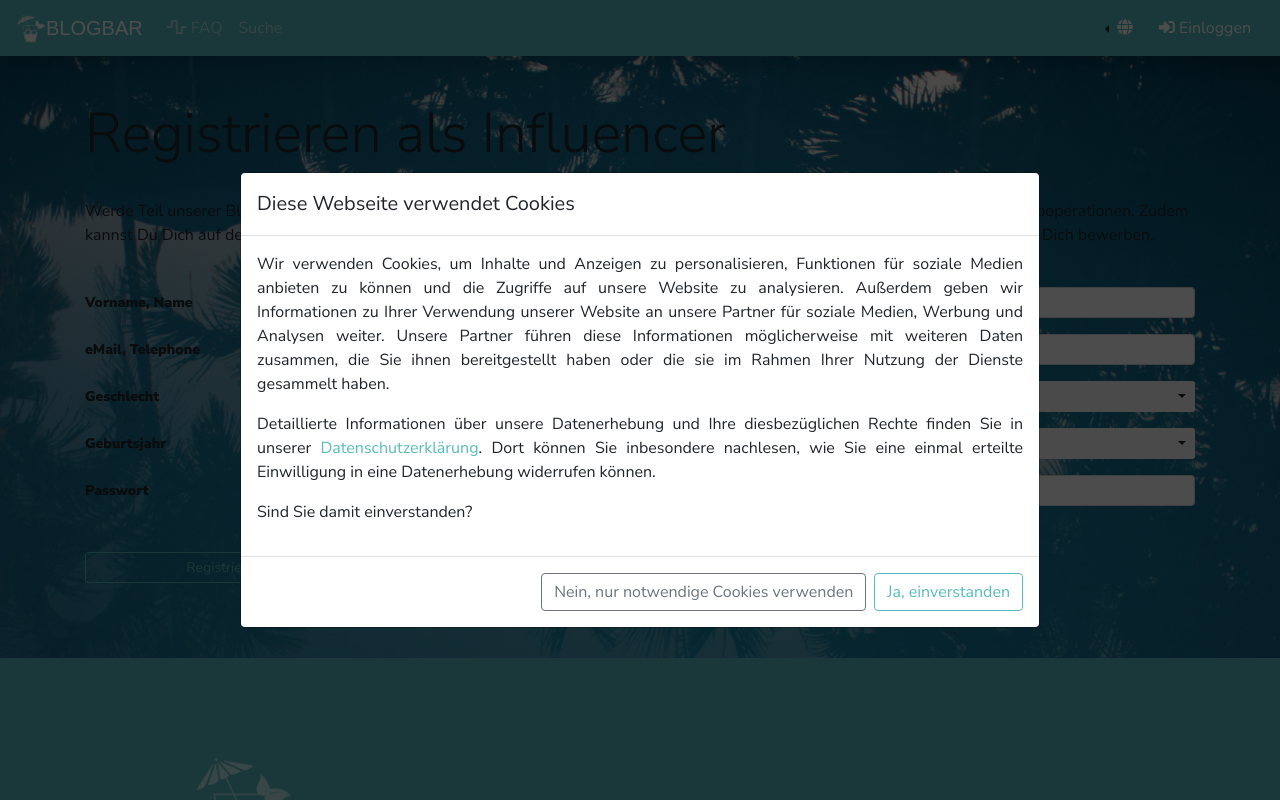
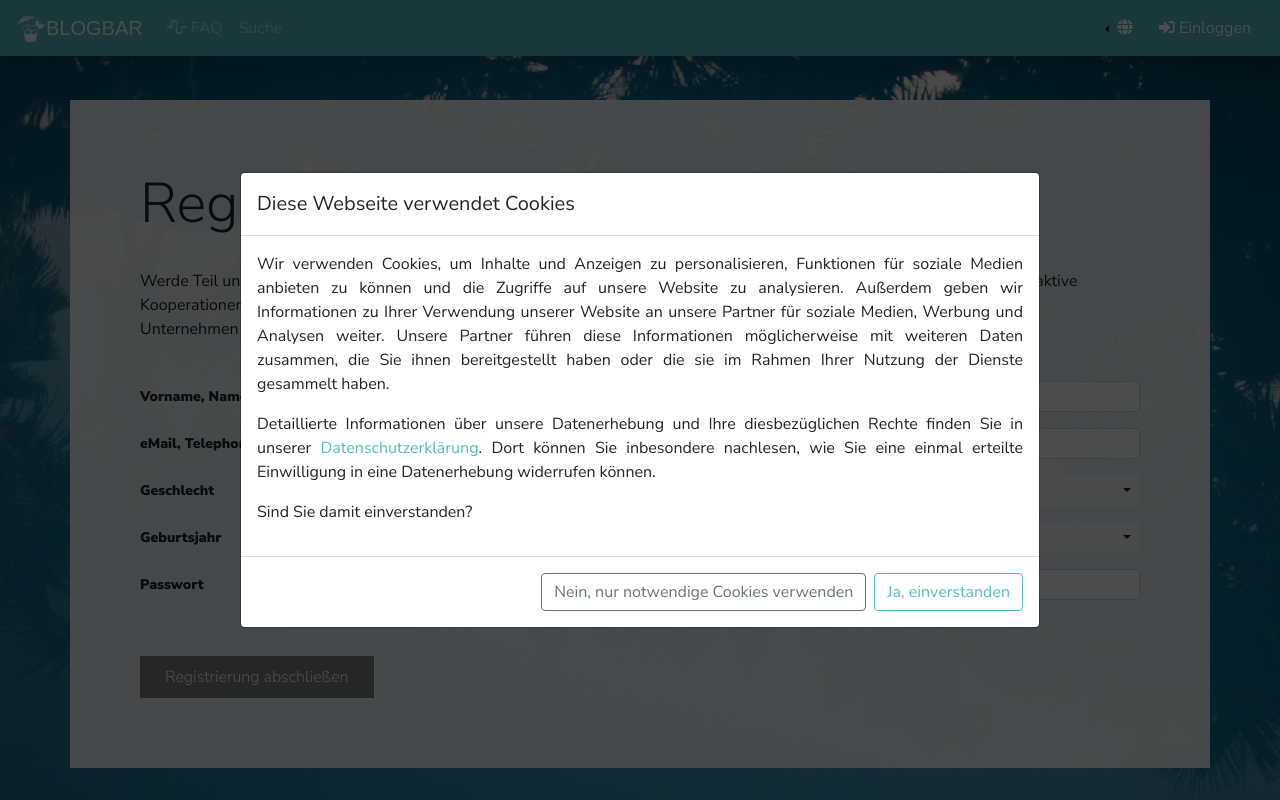
Before and after one commit to hanif-ali/BlogBar, a Flask app: page /1/signupinfl in a window 1280 px wide. Run offline with Flask 2, Linux system fonts and the light colour scheme; some libraries are stand-ins or nearby versions; some web fonts are replaced.

Commit message:
Changed signup pages

```diff
--- a/static/main.scss
+++ b/static/main.scss
@@ -51,6 +51,8 @@ $theme-colors: (
     transition: all 0.5s;
     padding: 9px 25px 9px 25px;
     font-weight: 300;
+    border: none;
+    outline: none;
     cursor: pointer;
 }
 .ws-button:hover{
--- a/templates/solution_overview_elevator_pitch.jinja2
+++ b/templates/solution_overview_elevator_pitch.jinja2
@@ -5,7 +5,7 @@
     <div class="scrollspy-example">
         <div id="#" class="container text-center d1" style="padding-bottom: 100px !important;">
             <div style="margin-top: 50px;">
-                <img src="/static/img/logo/main.png" width="40%">
+                <img src="/static/img/logo/main_white.png" width="40%">
             </div>
             <div class="display-4 text-center" style="margin-top: 50px;color:white;font-size:34px;font-weight: 600">{% if language_abbr == 'de' %} Wir sind "DIE"
                 Blogger Suchmaschine {% else %} We are "THE" Blogger search engine! {% endif %}</div>
--- a/templates/usermanagement/sign_up_company.html
+++ b/templates/usermanagement/sign_up_company.html
@@ -1,7 +1,7 @@
 {% extends "layouts/base.html" %}
 
 {% block container %}
-    <div class="container pn-gl-mt-25">
+    <div class="container pn-gl-mt-25" style="background:rgba(255, 255, 255, 0.9);padding: 70px">
         <h1 class="display-4 text-center">{% if language_abbr == 'de' %} Registrieren als Unternehmen {% else %} Company
             Sign Up {% endif %}</h1>
         <p>
@@ -27,8 +27,8 @@
             {% include "forms/company_input/address.html" %}
             {% include "forms/influencer_input/area_1/passwords.html" %}
             {% include "forms/company_input/ust-id.html" %}
-            <input type="submit" class="btn btn-sm btn-outline-info pn-one-third-width pn-gl-mt-35" value="Registrieren"
-                   id="signUpCompSubmit"/>
+            <input type="submit" class="ws-button" value="Registrieren"
+                   id="signUpCompSubmit" style="margin-top: 40px;"/>
         </form>
     </div>
 {% endblock %}
--- a/templates/usermanagement/signup_influencer.html
+++ b/templates/usermanagement/signup_influencer.html
@@ -2,7 +2,7 @@
 
 {% block container %}
 
-    <div class="container pn-gl-mt-25">
+    <div class="container pn-gl-mt-25" style="background:rgba(255, 255, 255, 0.9);padding: 70px">
         <form method="post"
               oninput='pwd2.setCustomValidity(pwd2.value != pwd.value ? "Passwörter stimmen nicht überein." : "")'>
             <h1 class="display-4 text-left">{% if language_abbr == 'de' %} Registrieren als Influencer {% else %}
@@ -34,7 +34,7 @@
             {% include "forms/influencer_input/area_1/birthyear.html" %}
             <!-- Eingabe here -->
             {% include "forms/influencer_input/area_1/passwords.html" %}
-            <input type="submit" class="btn btn-sm btn-outline-dark pn-gl-small-spacing-cards" style="width: 33%;"
+            <input type="submit" class="ws-button pn-gl-small-spacing-cards" style="margin-top: 40px;"
                    value="{% if language_abbr == 'de' %}Registrierung abschließen{% else %}Complete registration{% endif %}"
                    id="signUpInflSubmit">
         </form>
```
Also changed, not shown: static/img/logo/main_white.png (added), static/main.css, 1 other file.
